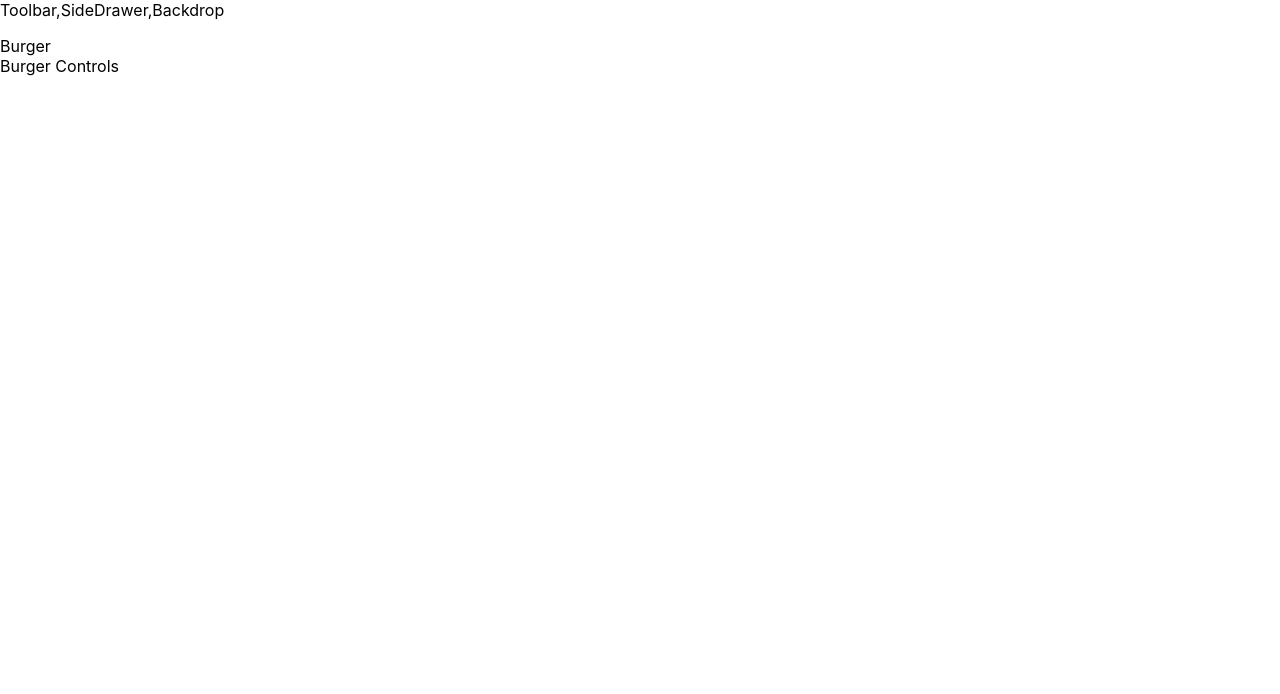
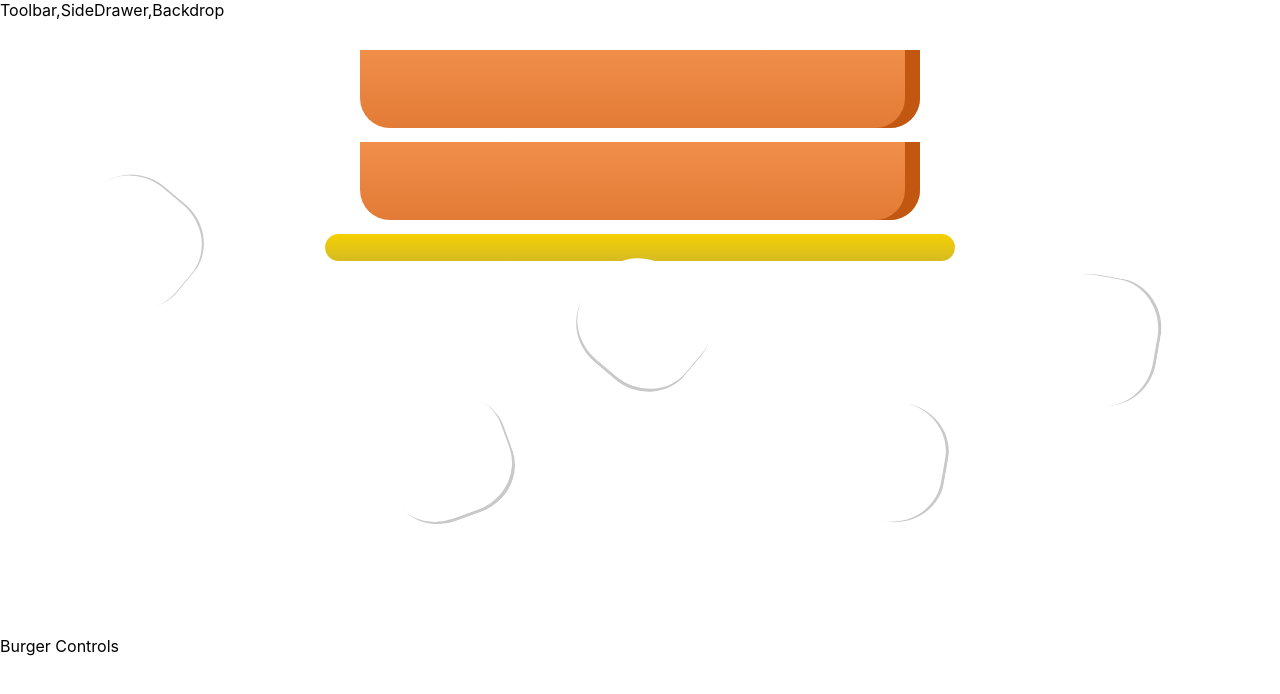
Before and after one commit to MuhammadAnas14/burger-app, a React app: page / in a window 1280 px wide. Shown: the top 694 px of the page. Built offline with nearby package versions, Linux system fonts and the light colour scheme.

Commit message:
burger UI setup

```diff
--- a/src/components/Burger/Burger.js
+++ b/src/components/Burger/Burger.js
@@ -1,9 +1,14 @@
 import React from 'react'
+import '../../css/burger.css'
+import BurgerIngredient from './Burgeringredient/Burgeringredient'
 
 const burger = (props) => {
     return(
-        <div>
-
+        <div className='Burger'>
+            <BurgerIngredient type="bread-top"/>
+            <BurgerIngredient type="bread-bottom"/>
+            <BurgerIngredient type="cheese"/>
+            <BurgerIngredient type="meat"/>
         </div>
     )
 }
--- a/src/containers/BurgerBuilder/BugerBuilder.js
+++ b/src/containers/BurgerBuilder/BugerBuilder.js
@@ -1,13 +1,12 @@
 import React,{Component} from 'react'
 import Aux from '../../hoc/Aux'
+import Burger from '../../components/Burger/Burger'
 
 class BurgerBuilder extends Component{
     render(){
         return(
             <Aux>
-                <div>
-                    Burger
-                </div>
+                   <Burger></Burger>
                 <div>
                     Burger Controls
                 </div>
--- /dev/null
+++ b/src/css/burger.css
@@ -0,0 +1,30 @@
+.Burger {
+    width: 100%;
+    margin: auto;
+    height: 250px;
+    overflow: scroll;
+    text-align: center;
+    font-weight: bold;
+    font-size: 1.2rem;
+}
+
+@media (min-width: 500px) and (min-height: 400px) {
+    .Burger {
+        width: 350px;
+        height: 300px;
+    }
+}
+
+@media (min-width: 500px) and (min-height: 401px) {
+    .Burger {
+        width: 450px;
+        height: 400px;
+    }
+}
+
+@media (min-width: 1000px) and (min-height: 700px) {
+    .Burger {
+        width: 700px;
+        height: 600px;
+    }
+}
```
